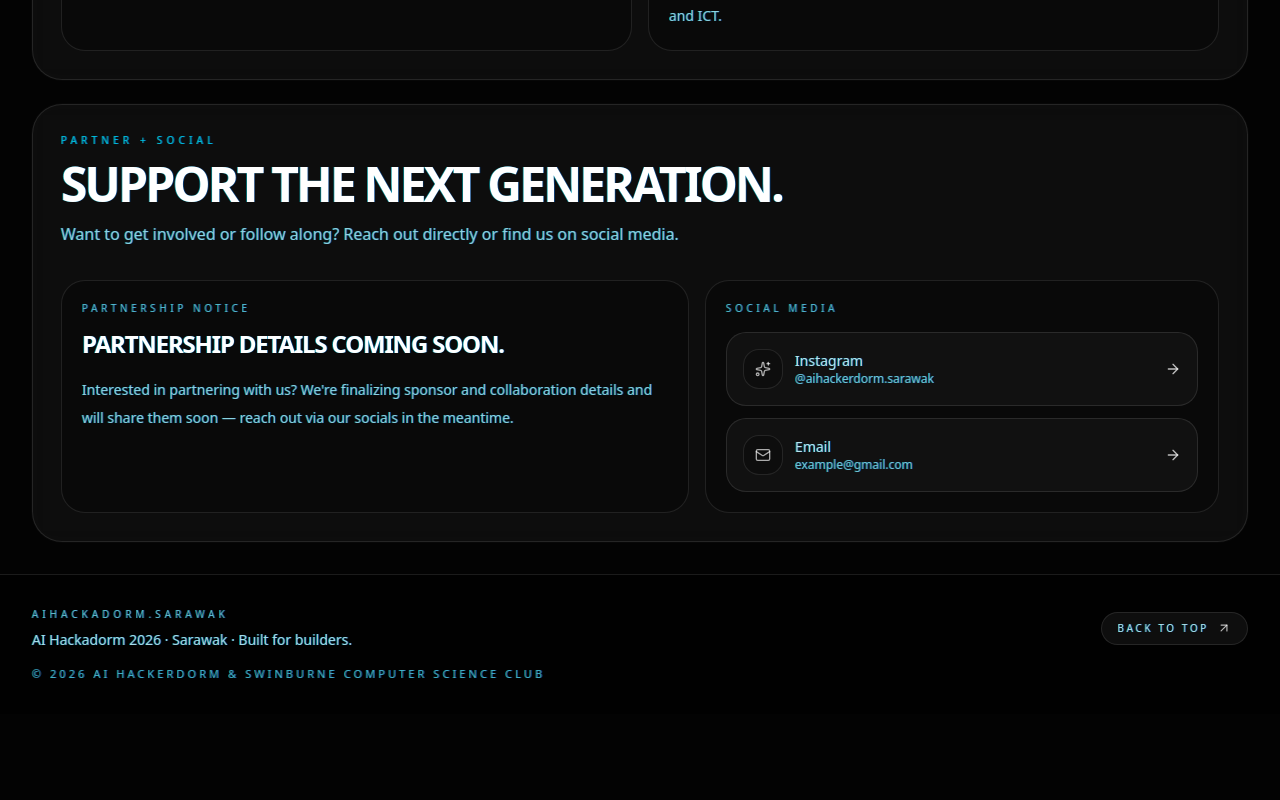
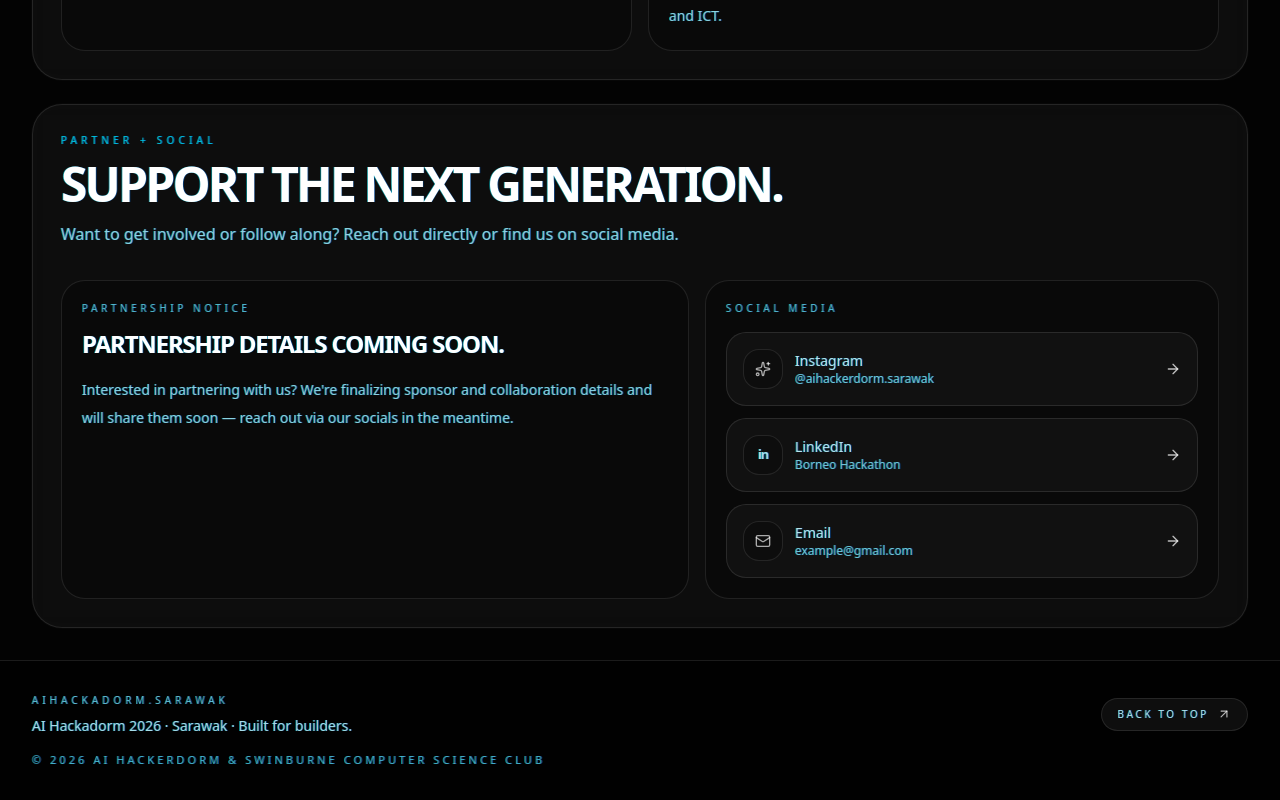
Before and after one commit to aihackerdorm-sarawak/aihackadorm-sarawak-web, a Next.js app: page / in a window 1280 px wide. Shown: the part 4099-4899 px from the top of the page. Before the commit the page ends 4813 px from the top, so only its background shows below. Built offline with nearby package versions, Linux system fonts and the light colour scheme.

Commit message:
linked in page added

```diff
--- a/components/HackathonLandingPage.tsx
+++ b/components/HackathonLandingPage.tsx
@@ -4,7 +4,15 @@
 import type { ReactNode } from "react";
 import Image from "next/image";
 import { motion, useReducedMotion } from "framer-motion";
-import { ArrowRight, ChevronLeft, ChevronRight, ExternalLink, Mail, Sparkles, Trophy } from "lucide-react";
+import {
+  ArrowRight,
+  ChevronLeft,
+  ChevronRight,
+  ExternalLink,
+  Mail,
+  Sparkles,
+  Trophy,
+} from "lucide-react";
 import { GraphicsModeProvider, useGraphicsMode } from "./GraphicsMode";
 import { SectionReveal } from "./SectionReveal";
 import { SiteFooter } from "./SiteFooter";
@@ -70,6 +78,11 @@
 
 const partnerLinks = [
   { label: "Instagram", handle: "@aihackerdorm.sarawak", href: "https://www.instagram.com/aihackerdorm.sarawak/" },
+  {
+    label: "LinkedIn",
+    handle: "Borneo Hackathon",
+    href: "https://www.linkedin.com/in/borneo-hackathon-6b80bb421/",
+  },
   { label: "Email", handle: "example@gmail.com", href: "mailto:example@gmail.com" },
 ];
 
@@ -1009,7 +1022,15 @@
                 >
                   <span className="flex items-center gap-3">
                     <span className="flex h-10 w-10 items-center justify-center rounded-2xl border border-white/10 bg-black/25 text-white/65">
-                      {item.label === "Email" ? <Mail className="h-4 w-4" /> : <Sparkles className="h-4 w-4" />}
+                      {item.label === "Email" ? (
+                        <Mail className="h-4 w-4" />
+                      ) : item.label === "LinkedIn" ? (
+                        <span className="text-[13px] font-black leading-none tracking-[-0.08em]">
+                          in
+                        </span>
+                      ) : (
+                        <Sparkles className="h-4 w-4" />
+                      )}
                     </span>
                     <span className="flex flex-col">
                       <span className="text-sm font-medium">{item.label}</span>
```
